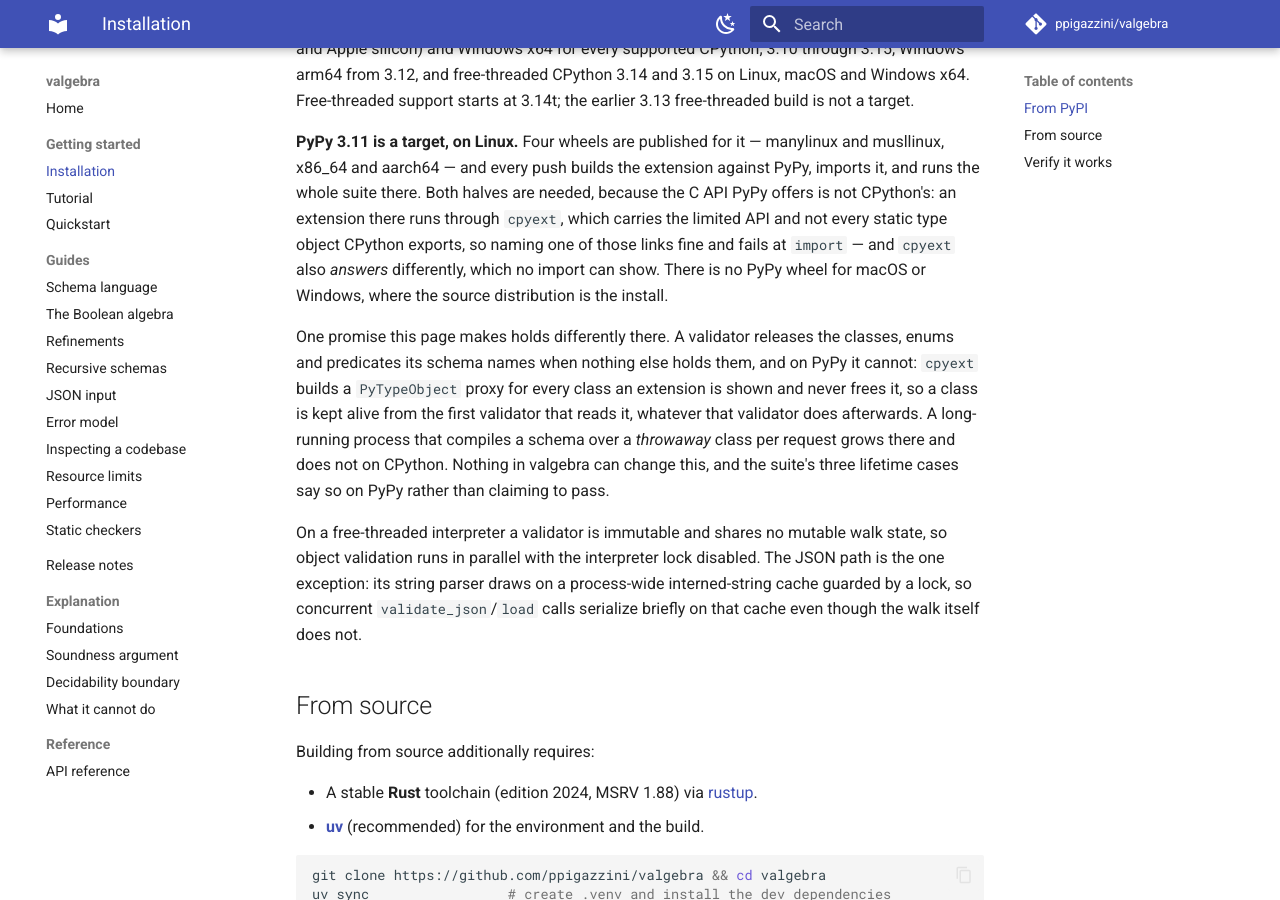
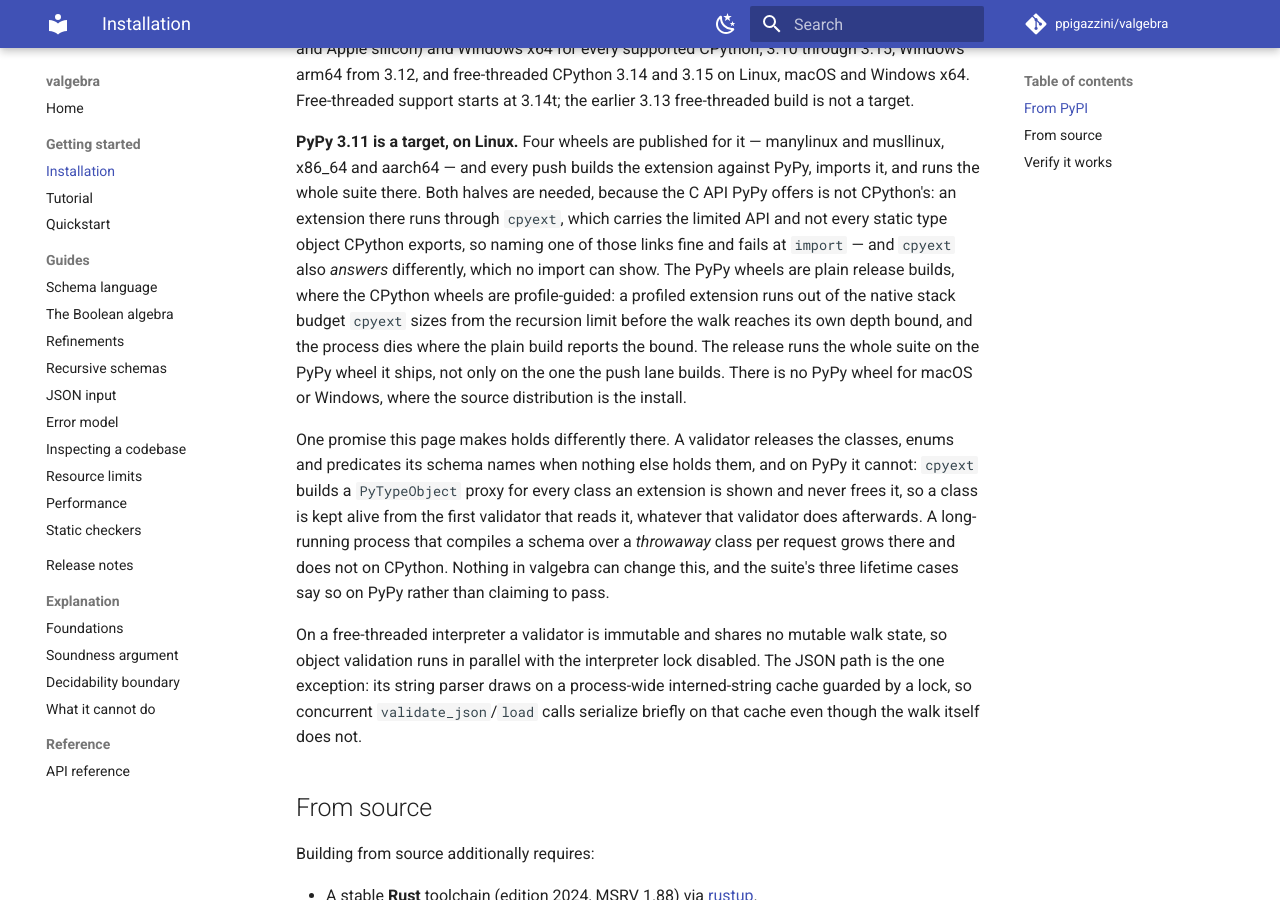
Before and after one commit to ppigazzini/valgebra, an MkDocs documentation site: the page built from docs/00-installation.md, in a window 1280 px wide and 900 px high, scrolled down 621 px. Built offline with MkDocs 1.6.1 and Material for MkDocs 9.7.7, drawn with Linux system fonts in a browser that asks for light colours; comment, search, counter and statistics services are not loaded.

Commit message:
fix: the PyPy wheels are plain builds, smoked with the product suite
The Linux release rows built every interpreter their image carries with a
training profile, PyPy among them, and a profiled extension crashes on
PyPy: its C-API layer sizes a native stack budget from the recursion limit,
the profile's inlining grows the walk's frames, and on a value nested to the
walk's own depth bound the budget runs out first, so a call that layer
assumes cannot fail does, and the process dies with a segmentation fault
where the plain build reports `recursion_limit`. The 0.0.12 and 0.0.13 PyPy
wheels carry it, and the push lane never saw it: its PyPy leg runs the suite
on a plain wheel it builds itself, and the release smoke only imported the
one that ships.

The profiled Linux rows name the CPython interpreters they build, and PyPy
is built in a row of its own without the profile, on both Linux
architectures, into a wheel set of its own name. The smoke has a row for
each of those sets, and those two rows check the tree out for `tests/` and
run the product suite on the installed wheel, so the binary that ships is
the one the suite passes on. `tests/test_release_smoke.py` holds the two
matrices to each other: every wheel set a runner can run has a smoke row,
every smoke row names a set a build row uploads, the musl sets are the one
gap with the workflow's reason, and no profiled row names PyPy. The
installation page says what the PyPy wheel is and the release page says to
check an index on PyPy too; the changelog carries the entry.

```diff
--- a/docs/00-installation.md
+++ b/docs/00-installation.md
@@ -41,8 +41,14 @@ extension against PyPy, imports it, and runs the whole suite there. Both halves
 are needed, because the C API PyPy offers is not CPython's: an extension there
 runs through `cpyext`, which carries the limited API and not every static type
 object CPython exports, so naming one of those links fine and fails at `import`
-— and `cpyext` also *answers* differently, which no import can show. There is no
-PyPy wheel for macOS or Windows, where the source distribution is the install.
+— and `cpyext` also *answers* differently, which no import can show. The PyPy
+wheels are plain release builds, where the CPython wheels are profile-guided:
+a profiled extension runs out of the native stack budget `cpyext` sizes from
+the recursion limit before the walk reaches its own depth bound, and the
+process dies where the plain build reports the bound. The release runs the
+whole suite on the PyPy wheel it ships, not only on the one the push lane
+builds. There is no PyPy wheel for macOS or Windows, where the source
+distribution is the install.
 
 One promise this page makes holds differently there. A validator releases the
 classes, enums and predicates its schema names when nothing else holds them, and
```
Also changed, not shown: CHANGELOG.md (+9 -0 lines), docs/dev/08-testing.md (+3 -2 lines), docs/dev/09-releasing.md (+8 -0 lines), docs/dev/13-glossary.md (+1 -1 lines), docs/dev/README.md (+1 -1 lines), 3 other files.
